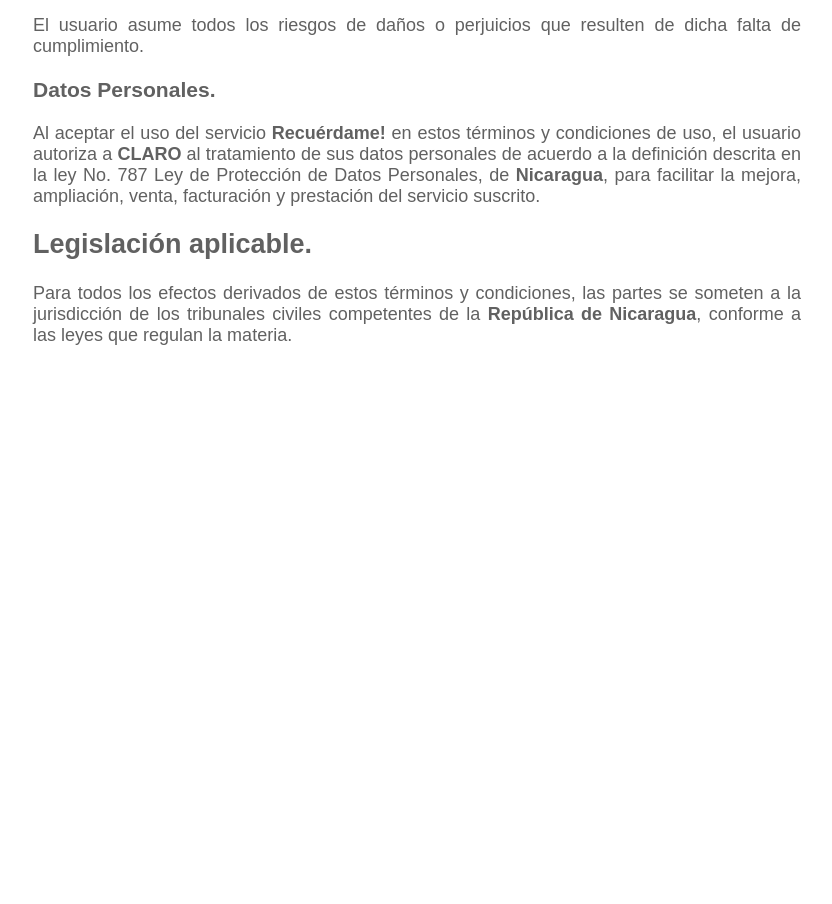
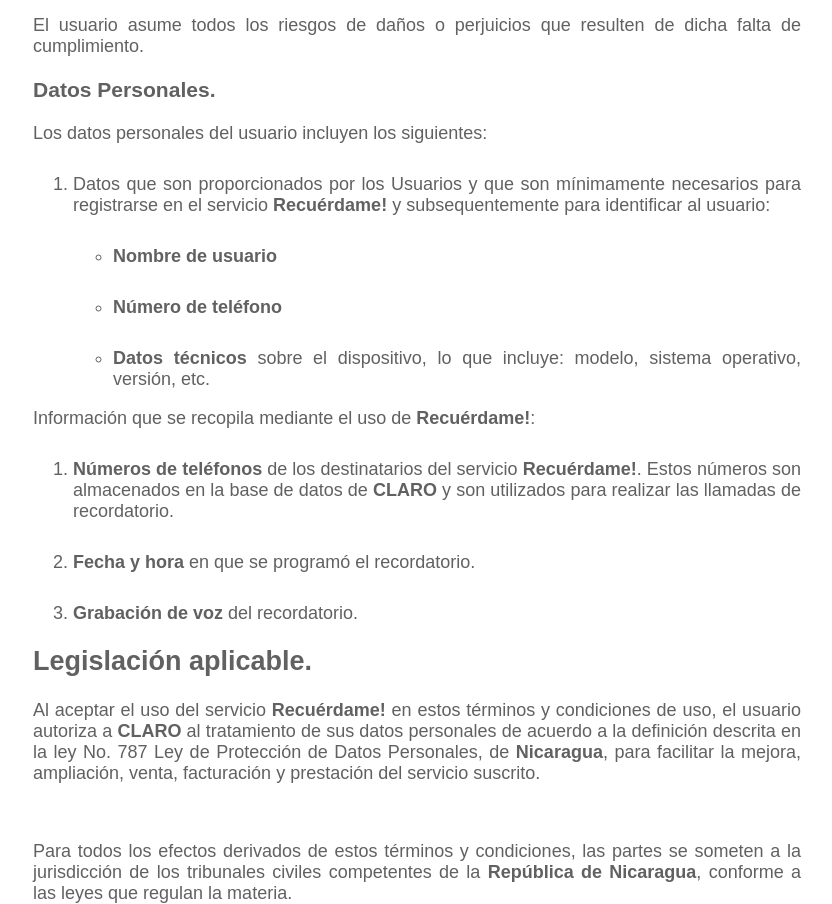
Before and after one commit to CGuadamuz/privacy-policy, a plain HTML site: page index.html in a window 1280 px wide. Shown: the part 2495-3399 px from the top of the page, without its empty margins (223-1055 px from the left). Before the commit the page ends 2841 px from the top, so only its background shows below. Drawn offline with Linux system fonts and the light colour scheme.

Commit message:
Update index.html

```diff
--- a/index.html
+++ b/index.html
@@ -171,12 +171,46 @@
 Datos Personales.
 </h3>
 <p>
-    Al aceptar el uso del servicio <b>Recuérdame!</b> en estos términos y condiciones de uso, el usuario autoriza a <b>CLARO</b> al tratamiento de sus datos personales de acuerdo a la definición descrita en la ley No. 787 Ley de Protección de Datos Personales, de <b>Nicaragua</b>, para facilitar la mejora, ampliación, venta, facturación y prestación del servicio suscrito.
+    Los datos personales del usuario incluyen los siguientes:
 </p>
-
+<ol>
+    <li>
+        Datos que son proporcionados por los Usuarios y que son mínimamente necesarios para registrarse en el servicio <b>Recuérdame!</b> y subsequentemente para identificar al usuario:
+        <ul>
+            <li>
+                <b>Nombre de usuario</b>
+            </li>
+            <li>
+                <b>Número de teléfono</b>
+            </li>
+            <li>
+                <b>Datos técnicos</b>  sobre el dispositivo, lo que incluye: modelo, sistema operativo, versión, etc.
+            </li>
+        </ul>
+    </li>
+</ol>
+<p>
+    Información que se recopila mediante el uso de <b>Recuérdame!</b>:
+</p>
+<ol>
+    <li>
+        <b> Números de teléfonos</b> de los destinatarios del servicio <b>Recuérdame!</b>. Estos números son almacenados en la base de datos de <b>CLARO</b> y son utilizados para realizar las llamadas de recordatorio.
+    </li>
+    <li>
+        <b>Fecha y hora</b> en que se programó el recordatorio.
+    </li>
+    <li>
+        <b>Grabación de voz</b> del recordatorio.
+    </li>
+</ol>
 <h2>
     Legislación aplicable.
 </h2>
+
+<p>
+    Al aceptar el uso del servicio <b>Recuérdame!</b> en estos términos y condiciones de uso, el usuario autoriza a <b>CLARO</b> al tratamiento de sus datos personales de acuerdo a la definición descrita en la ley No. 787 Ley de Protección de Datos Personales, de <b>Nicaragua</b>, para facilitar la mejora, ampliación, venta, facturación y prestación del servicio suscrito.
+</p>
+<br/>
 <p>
     Para todos los efectos derivados de estos términos y condiciones, las partes se someten a la jurisdicción de los tribunales civiles competentes de la <b>República de Nicaragua</b>, conforme a las leyes que regulan la materia.
 </p>
```
